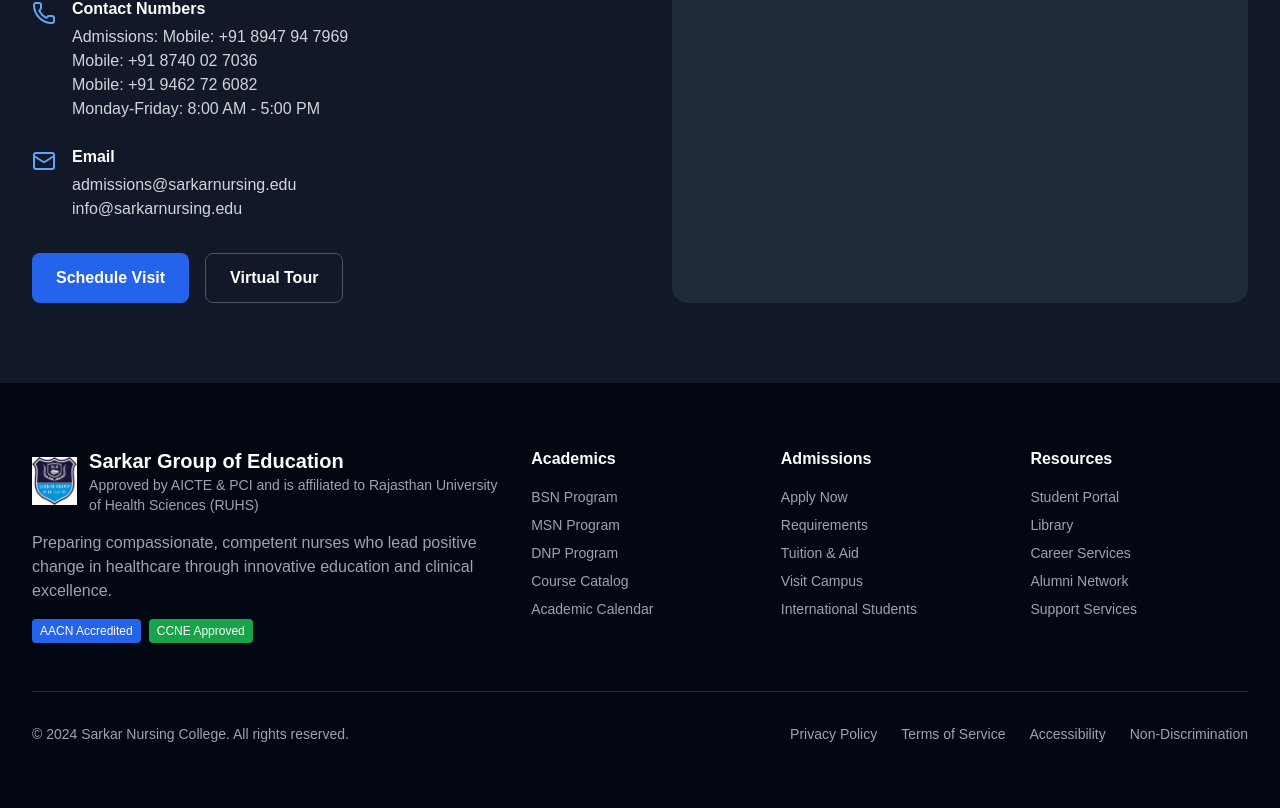
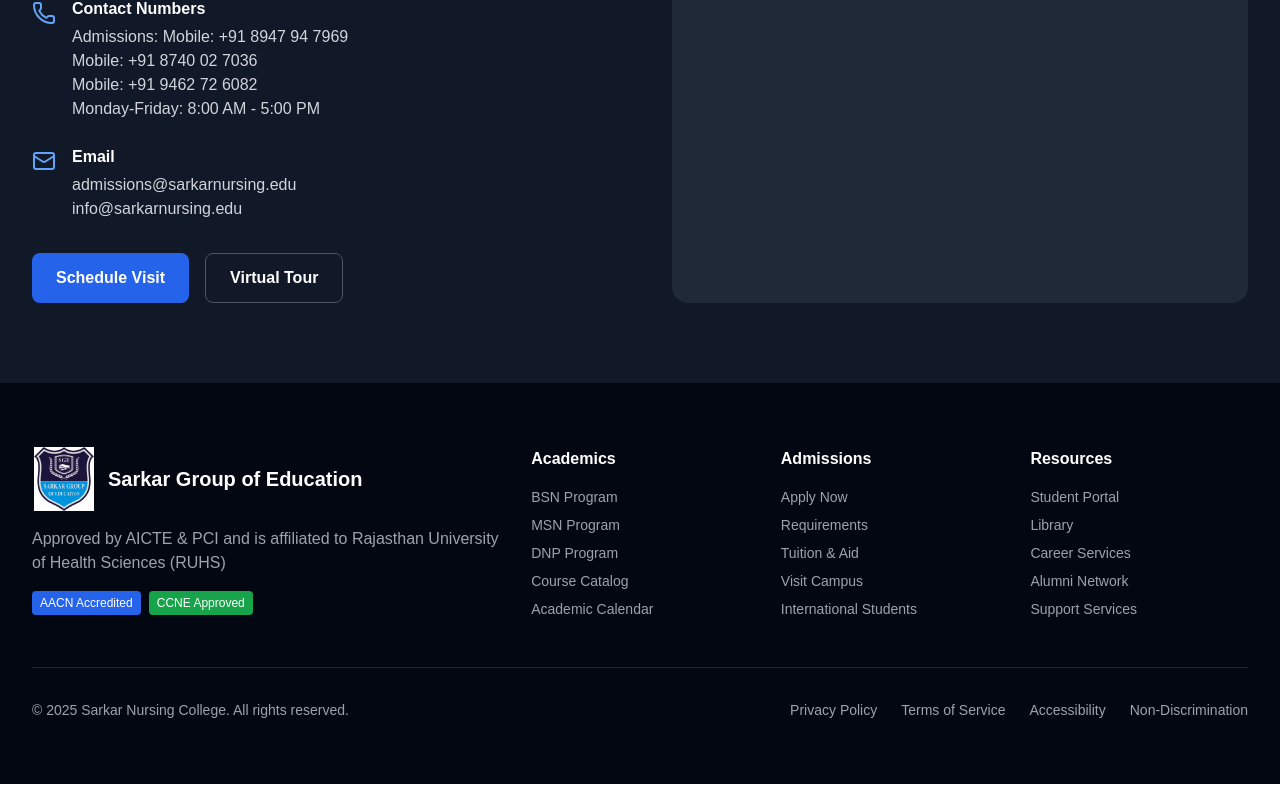
Before and after one commit to Himanshukalika/nursing, a Next.js app: page / in a window 1280 px wide. Shown: the part 3771-4579 px from the top of the page. After the commit the page ends 4555 px from the top, so only its background shows below. Built offline with nearby package versions, Linux system fonts and the light colour scheme.

Commit message:
Update Nursing College page: replace institutional description with accreditation details and update copyright year to 2025

```diff
--- a/app/page.tsx
+++ b/app/page.tsx
@@ -831,12 +831,12 @@
                 </div>
                 <div>
                   <h3 className="text-xl font-bold">Sarkar Group of Education</h3>
-                  <p className="text-sm text-gray-400">Approved by AICTE & PCI and is affiliated to Rajasthan University of Health Sciences (RUHS)</p>
                 </div>
               </div>
               <p className="text-gray-400 mb-4">
-                Preparing compassionate, competent nurses who lead positive change in healthcare through innovative
-                education and clinical excellence.
+              Approved by AICTE & PCI and is affiliated to Rajasthan University of Health Sciences (RUHS)
+
+
               </p>
               <div className="flex space-x-2">
                 <span className="px-2 py-1 bg-blue-600 text-white text-xs rounded">AACN Accredited</span>
@@ -944,7 +944,7 @@
           <div className="border-t border-gray-800 pt-8">
             <div className="flex flex-col md:flex-row justify-between items-center">
               <p className="text-gray-400 text-sm mb-4 md:mb-0">
-                © 2024 Sarkar Nursing College. All rights reserved.
+                © 2025 Sarkar Nursing College. All rights reserved.
               </p>
               <div className="flex space-x-6 text-sm text-gray-400">
                 <a href="#" className="hover:text-white">
```
